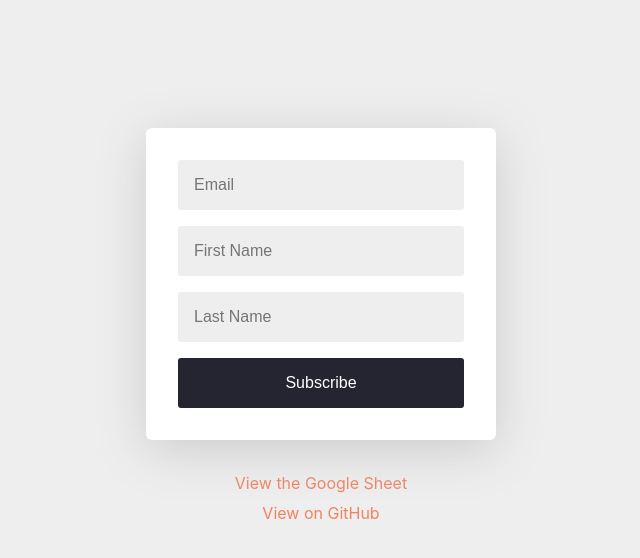
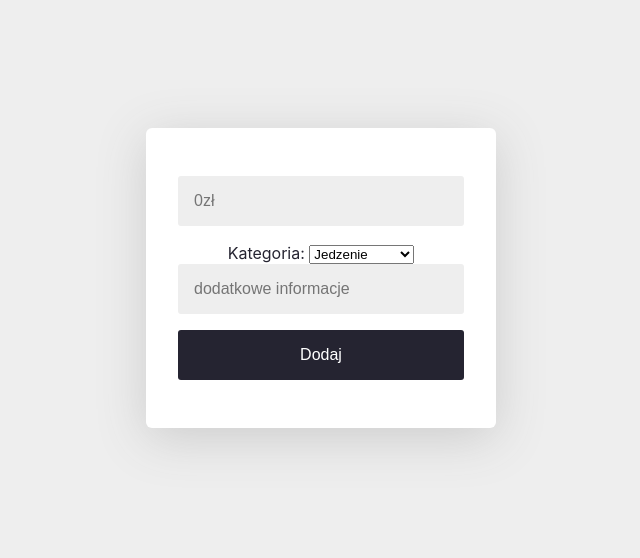
Before and after one commit to szymonda/budget-app, a plain HTML site: page index.html in a window 1280 px wide. Shown: the whole page, without its empty margins (319-959 px from the left). Drawn offline with Linux system fonts and the light colour scheme.

Commit message:
feat: added category list

```diff
--- a/index.html
+++ b/index.html
@@ -21,10 +21,16 @@
 
    <div class="form-container">
       <form name="submit-to-google-sheet">
-         <input name="email" type="email" placeholder="Email" required>
-         <input name="firstName" type="text" placeholder="First Name">
-         <input name="lastName" type="text" placeholder="Last Name">
-         <button type="submit">Subscribe</button>
+         <input name="price" type="number" placeholder="0zł" required>
+         <label for="categories">Kategoria:</label>
+         <select name="category" id="categories">
+            <option value="Jedzenie">Jedzenie</option>
+            <option value="Dom">Dom</option>
+            <option value="Auto">Auto</option>
+            <option value="Oszczędności">Oszczędności</option>
+         </select>
+         <input name="additional-info" type="text" placeholder="dodatkowe informacje">
+         <button type="submit">Dodaj</button>
       </form>
 
       <div class="loading js-loading is-hidden">
@@ -38,9 +44,7 @@
       <p class="js-error-message is-hidden">Error!</p>
    </div>
 
-   <a href="https://docs.google.com/spreadsheets/d/16vDPkBwtMNNMzgbmKfxfOEqGZhtfJha097ZKB23dZdc/edit?usp=sharing"
-      target="_blank">View the Google Sheet</a>
-   <a href="https://github.com/jamiewilson/form-to-google-sheets" target="_blank">View on GitHub</a>
+
 
    <script>
       const scriptURL = 'https://script.google.com/macros/s/AKfycbyei06zM10KZY2xLKd8AuK5Bn189cqL_KDmnAC_DJBkMmKxv1s/exec'
```
